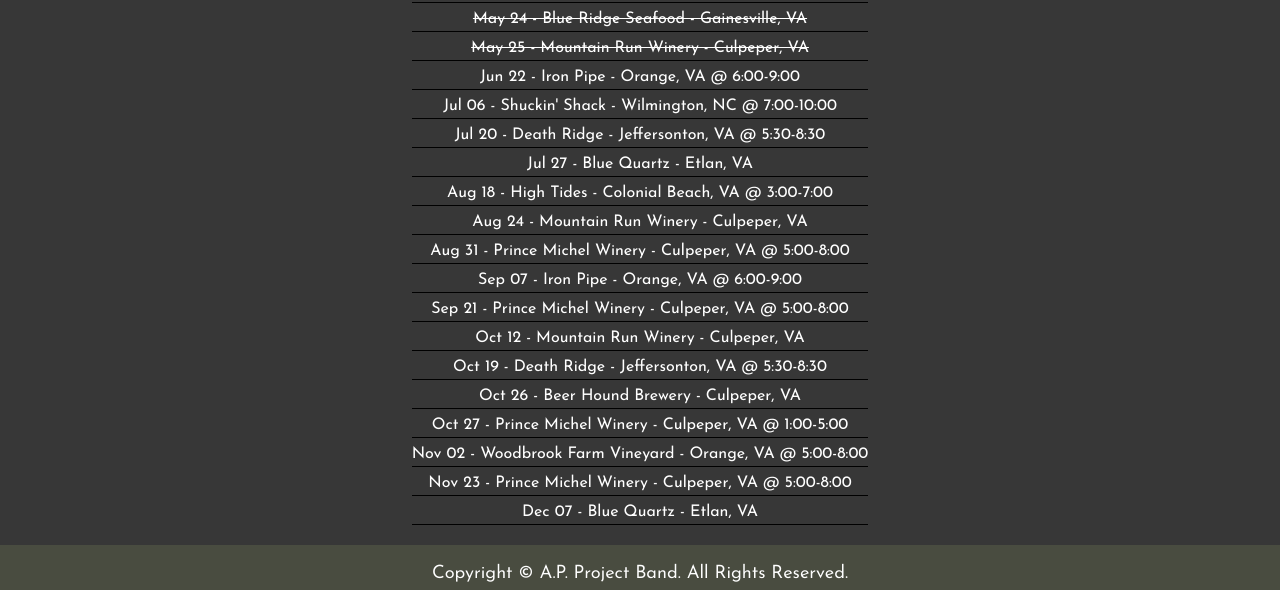
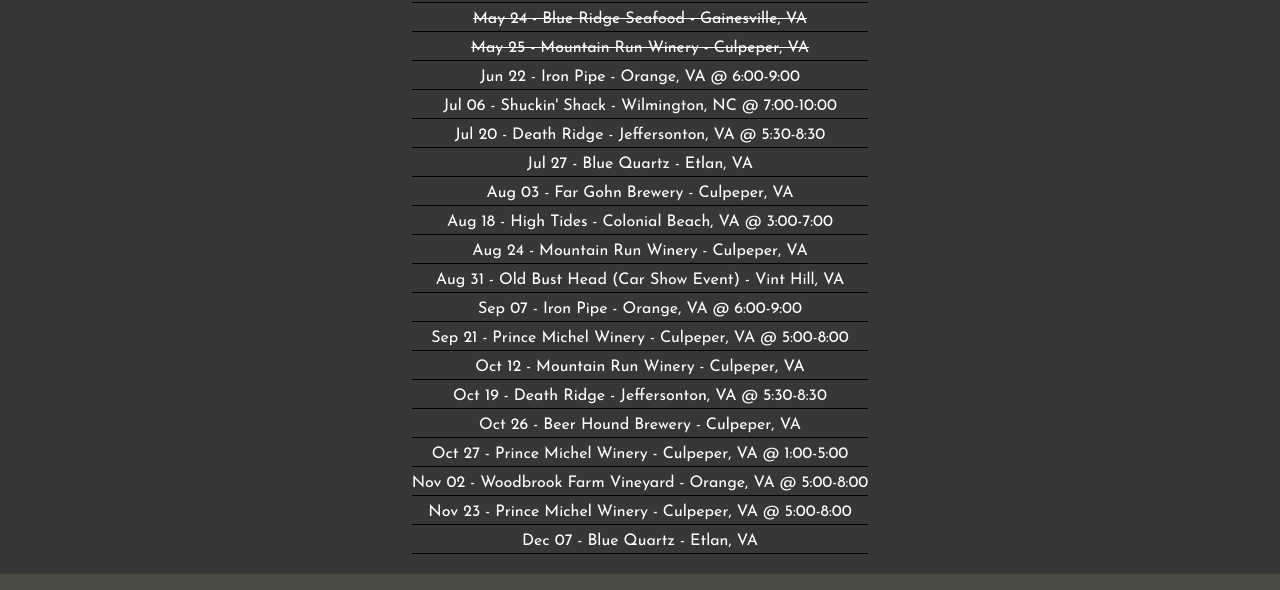
Before and after one commit to chadLinthicum/APP-A.P.Project, a plain HTML site: page htdocs/index.html in a window 1280 px wide. Shown: the part 2773-3363 px from the top of the page. Drawn offline with nearby package versions, Linux system fonts and the light colour scheme.

Commit message:
Tour updates

```diff
--- a/htdocs/index.html
+++ b/htdocs/index.html
@@ -269,9 +269,10 @@
           <li>Jul 06 - Shuckin' Shack - Wilmington, NC @ 7:00-10:00</li>
           <li>Jul 20 - Death Ridge - Jeffersonton, VA @ 5:30-8:30</li>
           <li>Jul 27 - Blue Quartz - Etlan, VA</li>
+          <li>Aug 03 - Far Gohn Brewery - Culpeper, VA</li>
           <li>Aug 18 - High Tides - Colonial Beach, VA @ 3:00-7:00</li>
           <li>Aug 24 - Mountain Run Winery - Culpeper, VA</li>
-          <li>Aug 31 - Prince Michel Winery - Culpeper, VA @ 5:00-8:00</li>
+          <li>Aug 31 - Old Bust Head (Car Show Event) - Vint Hill, VA</li>
           <li>Sep 07 - Iron Pipe - Orange, VA @ 6:00-9:00</li>
           <li>Sep 21 - Prince Michel Winery - Culpeper, VA @ 5:00-8:00</li>
           <li>Oct 12 - Mountain Run Winery - Culpeper, VA</li>
```
